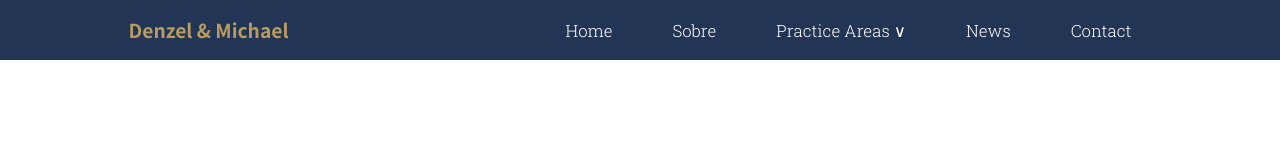
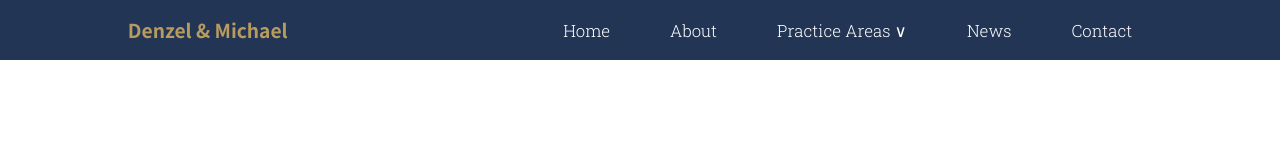
Before and after one commit to Joaopdev/LawyerPage, a React (Create React App) app: page /About in a window 1280 px wide. Shown: the top 160 px of the page. Built offline with nearby package versions, Linux system fonts and the light colour scheme; a web font is replaced by a local one.

Commit message:
Deploy fix - fixed  all warnings that  appeared during compilation

```diff
--- a/src/components/Menu.jsx
+++ b/src/components/Menu.jsx
@@ -94,7 +94,7 @@
                         </NavLink>
                     </li>
                     <li>
-                        <NavLink to="/About"> Sobre</NavLink>
+                        <NavLink to="/About"> About</NavLink>
                     </li>
                     <li>
                         <NavLink to="/Practice-Areas">
```
